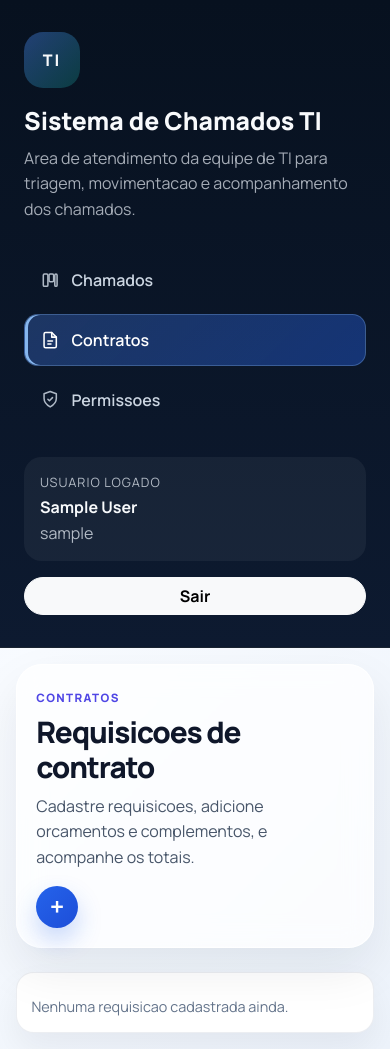
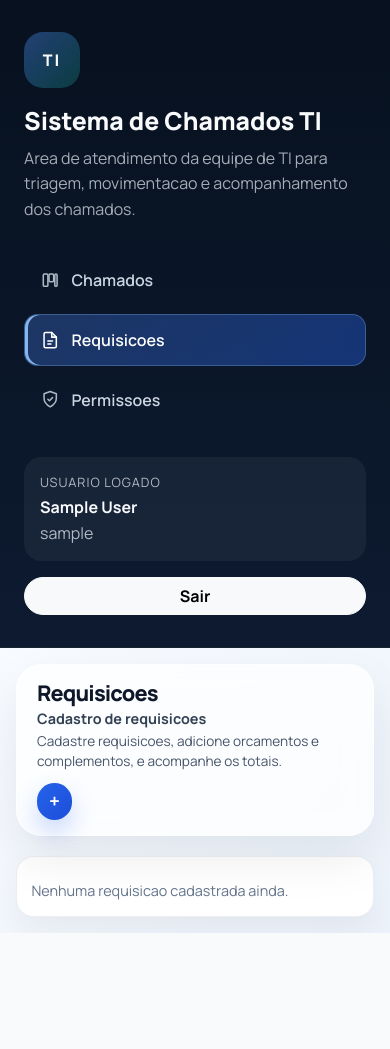
Before and after one commit to fabianopolone123/CHAMADOS3.0, a Django app: page /contratos/ in a window 390 px wide. After the commit the page ends 933 px from the top, so only its background shows below. Run offline with Django 5.2, Linux system fonts and the light colour scheme; the visitor is signed in with stand-in values (Sample User, id 1); data comes from the database, SQL or seed files in the repository; data that the repository does not hold is empty.

Commit message:
refactor: renomeia modulo para 'Requisicoes' na interface + botao/card compactos
- Menu, title, card superior e kicker do modal passam a exibir 'Requisicoes' (sem 'Contratos' na UI)
- Botao '+ Adicionar' responsivo (so '+' em telas <=640px), abre o mesmo modal
- Card superior compactado (menos padding/margens, alinhado em uma linha em telas grandes)
- Nomes tecnicos internos (models/rotas/arquivos/classes com prefixo Contrato) mantidos: sem migration
- Docs atualizados (00,01,02,03,04,05,06 e AGENTS)

Co-Authored-By: Claude Opus 4.8 (1M context) <noreply@anthropic.com>

```diff
--- a/core/views.py
+++ b/core/views.py
@@ -1486,7 +1486,7 @@ def contratos_dashboard_view(request):
         for req in requisicoes
     ]
     context = {
-        "page_title": "Contratos",
+        "page_title": "Requisicoes",
         "requisicoes": rows,
         "requisicoes_total": len(rows),
         "is_admin": is_admin_user(request.user),
--- a/static/css/contratos.css
+++ b/static/css/contratos.css
@@ -2,31 +2,63 @@
    Modulo Contratos
    ========================================================================== */
 
+/* Card superior compacto: titulo, subtitulo e botao alinhados na mesma linha. */
 .contratos-topbar {
     display: flex;
-    align-items: flex-start;
+    align-items: center;
     justify-content: space-between;
-    gap: 1rem;
+    flex-wrap: wrap;
+    gap: 0.75rem 1rem;
+    padding: 0.95rem 1.25rem;
+    margin-bottom: 1rem;
 }
 
+.contratos-topbar__text {
+    min-width: 0;
+}
+
+.contratos-topbar .topbar-title {
+    font-size: clamp(1.35rem, 2.2vw, 1.75rem);
+    margin-bottom: 0.1rem;
+}
+
+.contratos-topbar__subtitle {
+    margin: 0 0 0.15rem;
+    font-weight: 700;
+    color: #334155;
+    font-size: 0.9rem;
+}
+
+.contratos-topbar .topbar-subtitle {
+    font-size: 0.85rem;
+    line-height: 1.45;
+}
+
+/* Botao "+ Adicionar": pill responsiva (icone + rotulo). */
 .contratos-add-btn {
     appearance: none;
     border: 0;
-    width: 2.6rem;
-    height: 2.6rem;
     flex: 0 0 auto;
     display: inline-flex;
     align-items: center;
-    justify-content: center;
+    gap: 0.4rem;
+    padding: 0.6rem 1.05rem;
     border-radius: 999px;
-    font-size: 1.6rem;
+    font-size: 0.95rem;
     font-weight: 700;
     line-height: 1;
+    white-space: nowrap;
     color: #fff;
     background: linear-gradient(135deg, #2563eb 0%, #1d4ed8 100%);
     box-shadow: 0 12px 24px rgba(37, 99, 235, 0.26);
     cursor: pointer;
     transition: transform 0.18s ease, box-shadow 0.18s ease, filter 0.18s ease;
+}
+
+.contratos-add-btn__icon {
+    font-size: 1.2rem;
+    font-weight: 700;
+    line-height: 1;
 }
 
 .contratos-add-btn:hover {
@@ -38,6 +70,16 @@
 .contratos-add-btn:focus-visible {
     outline: 3px solid rgba(37, 99, 235, 0.28);
     outline-offset: 2px;
+}
+
+/* Em telas menores, mostra apenas o "+". */
+@media (max-width: 640px) {
+    .contratos-add-btn {
+        padding: 0.55rem 0.75rem;
+    }
+    .contratos-add-btn__label {
+        display: none;
+    }
 }
 
 .contratos-panel {
--- a/templates/chamados/contratos.html
+++ b/templates/chamados/contratos.html
@@ -21,12 +21,15 @@
 
     <section class="tickets-main">
         <header class="tickets-topbar contratos-topbar">
-            <div>
-                <span class="topbar-kicker">Contratos</span>
-                <h2 class="topbar-title">Requisicoes de contrato</h2>
+            <div class="contratos-topbar__text">
+                <h2 class="topbar-title">Requisicoes</h2>
+                <p class="contratos-topbar__subtitle">Cadastro de requisicoes</p>
                 <p class="topbar-subtitle">Cadastre requisicoes, adicione orcamentos e complementos, e acompanhe os totais.</p>
             </div>
-            <button type="button" class="contratos-add-btn" id="createRequisicaoButton" aria-label="Nova requisicao" title="Nova requisicao">+</button>
+            <button type="button" class="contratos-add-btn" id="createRequisicaoButton" aria-label="Adicionar requisicao" title="Adicionar requisicao">
+                <span class="contratos-add-btn__icon" aria-hidden="true">+</span>
+                <span class="contratos-add-btn__label">Adicionar</span>
+            </button>
         </header>
 
         <section class="contratos-panel">
--- a/templates/partials/requisicao_create_modal.html
+++ b/templates/partials/requisicao_create_modal.html
@@ -3,7 +3,7 @@
         <div class="modal-content create-ticket-modal">
             <div class="modal-header">
                 <div>
-                    <span class="create-ticket-kicker">Contratos</span>
+                    <span class="create-ticket-kicker">Requisicoes</span>
                     <h5 class="modal-title" id="createRequisicaoModalLabel">Nova requisicao</h5>
                 </div>
                 <button type="button" class="btn-close" data-bs-dismiss="modal" aria-label="Fechar"></button>
--- a/templates/partials/ti_sidebar.html
+++ b/templates/partials/ti_sidebar.html
@@ -26,7 +26,7 @@ Valores de active: "chamados", "contratos", "permissoes".
                 <path d="M9 13h6"></path>
                 <path d="M9 17h4"></path>
             </svg>
-            <span>Contratos</span>
+            <span>Requisicoes</span>
         </a>
         <a href="{% url 'permissions' %}" class="menu-link{% if active == 'permissoes' %} active{% endif %}">
             <svg class="menu-link__icon" viewBox="0 0 24 24" fill="none" stroke="currentColor" stroke-width="2" stroke-linecap="round" stroke-linejoin="round" aria-hidden="true">
```
Also changed, not shown: AGENTS.md (+1 -1 lines), docs/00_visao_geral.md (+1 -1 lines), docs/01_arquitetura.md (+1 -1 lines), docs/02_regras_negocio.md (+5 -3 lines), docs/03_modelos.md (+1 -1 lines), docs/04_rotas.md (+4 -3 lines), docs/05_tarefas.md (+1 -0 lines), docs/06_changelog.md (+3 -0 lines).
